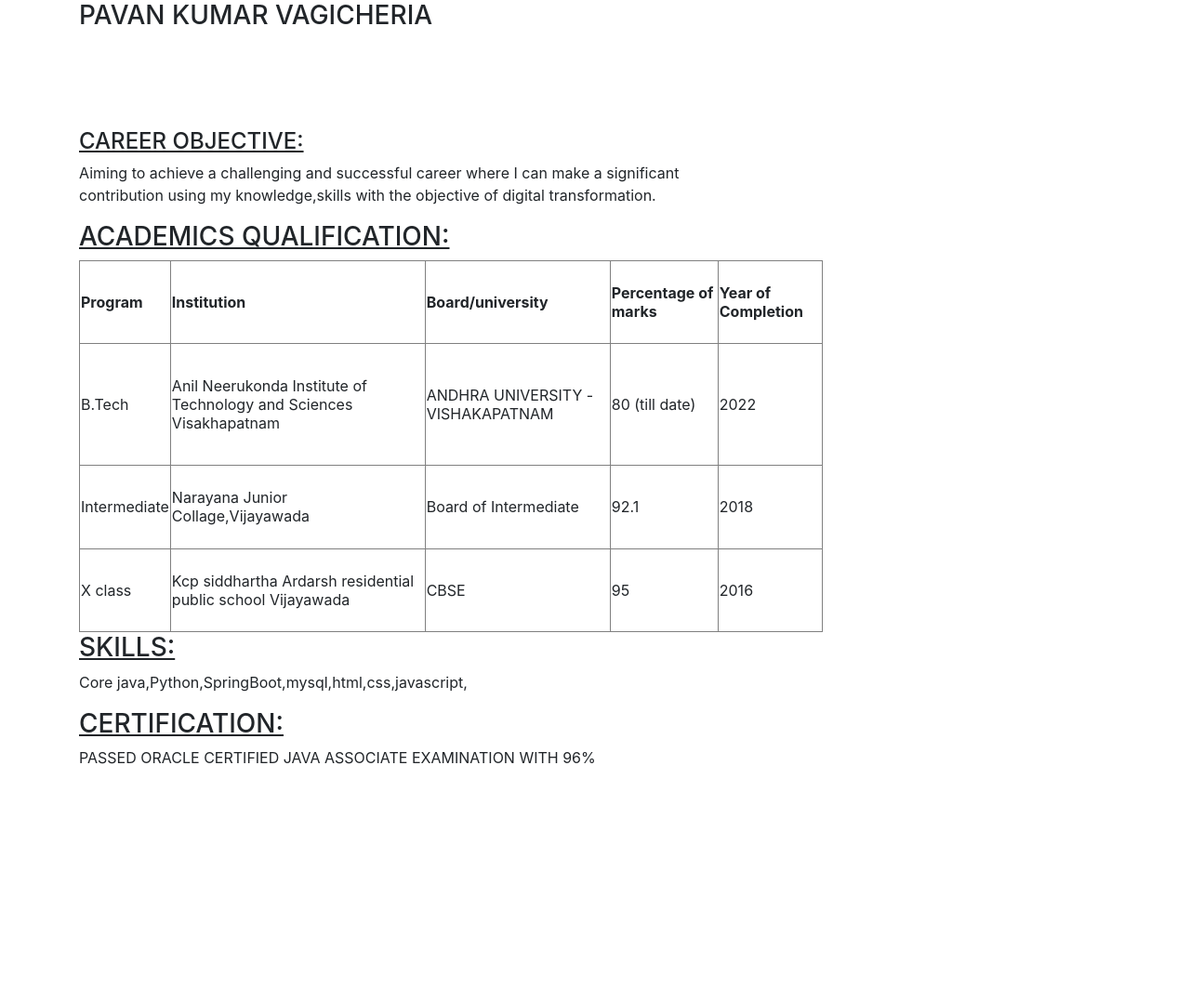
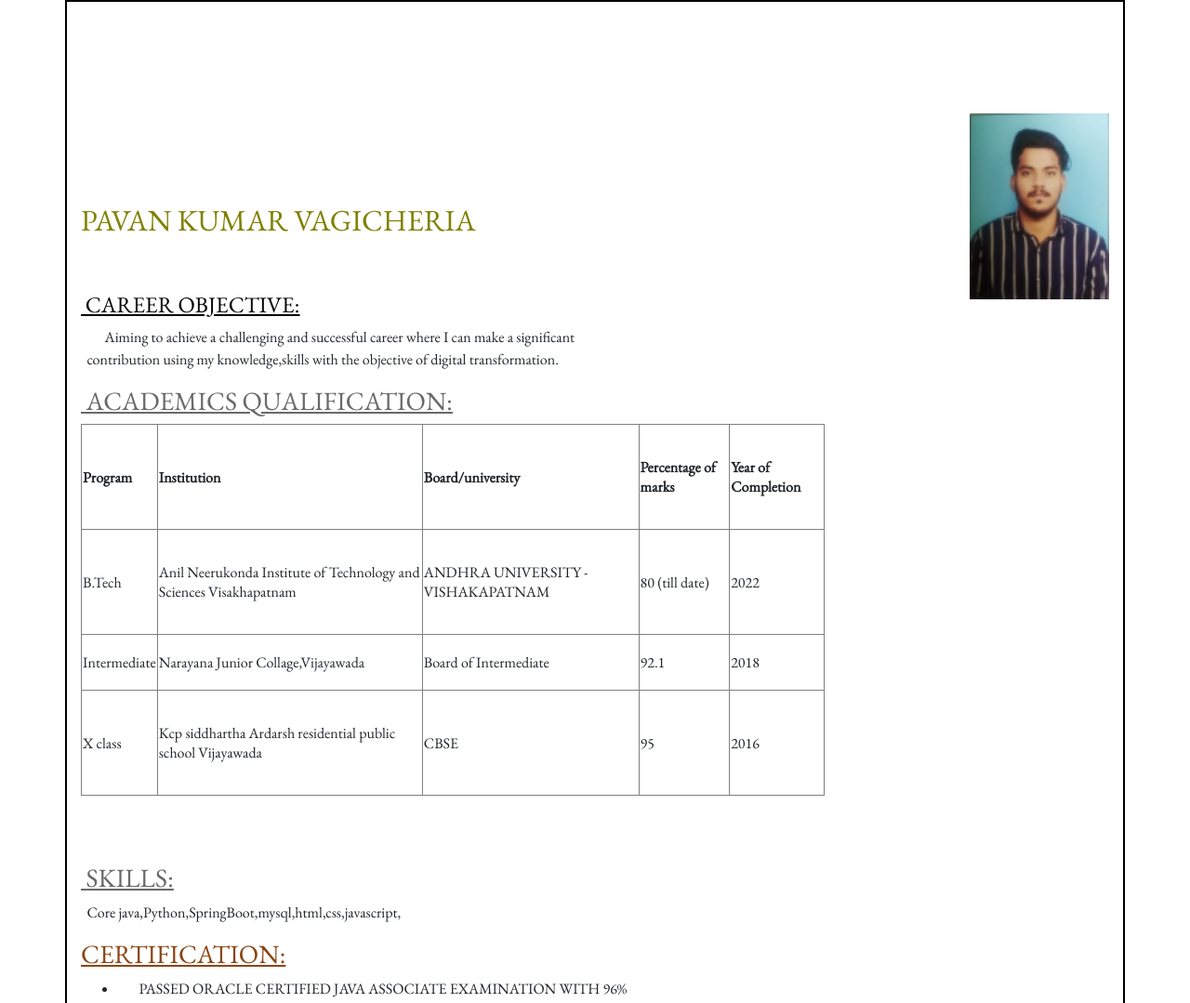
Before and after one commit to Pari1001/pari_resume, a plain HTML site: page index.html in a window 1280 px wide. Shown: the top 1079 px of the page at 93% size. Before the commit the page ends 843 px from the top, so only its background shows below. Drawn offline with nearby package versions, Linux system fonts and the light colour scheme.

Commit message:
Resume
Resume

```diff
--- a/index.html
+++ b/index.html
@@ -1,19 +1,18 @@
 <html>
     <head></head>
     <title>Resume Replica </title>
-    <link rel "stylesheet" href "style.css">
+    <link rel = "stylesheet" href = "style.css">
     <link rel="preconnect" href="https://fonts.googleapis.com">
 <link rel="preconnect" href="https://fonts.gstatic.com" crossorigin>
-<link href="https://fonts.googleapis.com/css2?family=EB+Garamond&family=PT+Sans&family=Raleway:wght@200&display=swap" rel="stylesheet">
+<link href="https://fonts.googleapis.com/css2?family=EB+Garamond&&display=swap" rel="stylesheet">
     <link rel="stylesheet" href="https://cdn.jsdelivr.net/npm/bootstrap@4.6.2/dist/css/bootstrap.min.css" integrity="sha384-xOolHFLEh07PJGoPkLv1IbcEPTNtaed2xpHsD9ESMhqIYd0nLMwNLD69Npy4HI+N" crossorigin="anonymous">
     <body>
         <div class = "container">
-        <h3>PAVAN KUMAR VAGICHERIA</h2> <br><br><br><br>
-        <img src = "" float:right>
-        <h4><u>CAREER OBJECTIVE:</u></h4>
-        <p id = "font">Aiming to achieve a challenging and successful career where I can make a significant <br> contribution using my knowledge,skills with the objective of digital transformation.</p>
-        <h3><u>ACADEMICS QUALIFICATION:</u></h3>
-        <table border="1px" width = "800px" height = "400">
+        <br><br><br><br><br><b><img src = "Screen Shot.png" style = width:150px;height:200px;float:right> <br><br><br><br><h2 id = "font" style = color:olive;float:left>PAVAN KUMAR VAGICHERIA</h2></b> <br><br><br><br>
+        <b><h4 id = "font" style = color:black;><u>&nbsp;CAREER OBJECTIVE:</u></h4></b>
+        <p id = "font"> &nbsp; &nbsp; &nbsp; &nbsp;  Aiming to achieve a challenging and successful career where I can make a significant <br> &nbsp;&nbsp;contribution using my knowledge,skills with the objective of digital transformation.</p>
+        <b><h3 id = "font" style = color:dimgray;><u>&nbsp;ACADEMICS QUALIFICATION:</u></h3></b>
+        <table &nbsp;&nbsp; border="1px" width = "800px" height = "400">
            <tr>
             <th id = "font">Program</th>
             <th id = "font">Institution</th>
@@ -42,11 +41,11 @@
                 <td id = "font">95</td>
                 <td id = "font">2016</td>
             </tr>
-        </table>
-        <h3><u>SKILLS:</u></h3>
-        <p id = "font">Core java,Python,SpringBoot,mysql,html,css,javascript,</p>
-        <h3><u>CERTIFICATION:</u></h3>
-        <p id = "font">PASSED ORACLE CERTIFIED JAVA ASSOCIATE EXAMINATION WITH 96%</p>
+        </table> <br><br><br>
+        <b><h3 id = "font" style = color:dimgray><u>&nbsp;SKILLS:</u></h3></b>
+        <p id = "font">&nbsp;&nbsp;Core java,Python,SpringBoot,mysql,html,css,javascript,</p>
+        <b><h3 id = "font" style = color:saddlebrown><u>CERTIFICATION:</u></h3></b>
+        <ul> <li id = "font" >&nbsp; &nbsp;&nbsp; &nbsp; PASSED ORACLE CERTIFIED JAVA ASSOCIATE EXAMINATION WITH 96%</li> </ul>
     </div>
     </body>
 </html>
--- a/style.css
+++ b/style.css
@@ -2,8 +2,12 @@
 {
     width: 2480px;
     height: 3508px;
+    margin: 0 auto;
+    border: 2px solid;
+    border-color: black;
 }
 #font
 {
 
+    font-family: 'EB Garamond', serif;
 }
```
Also changed, not shown: Screen Shot.png (added).
